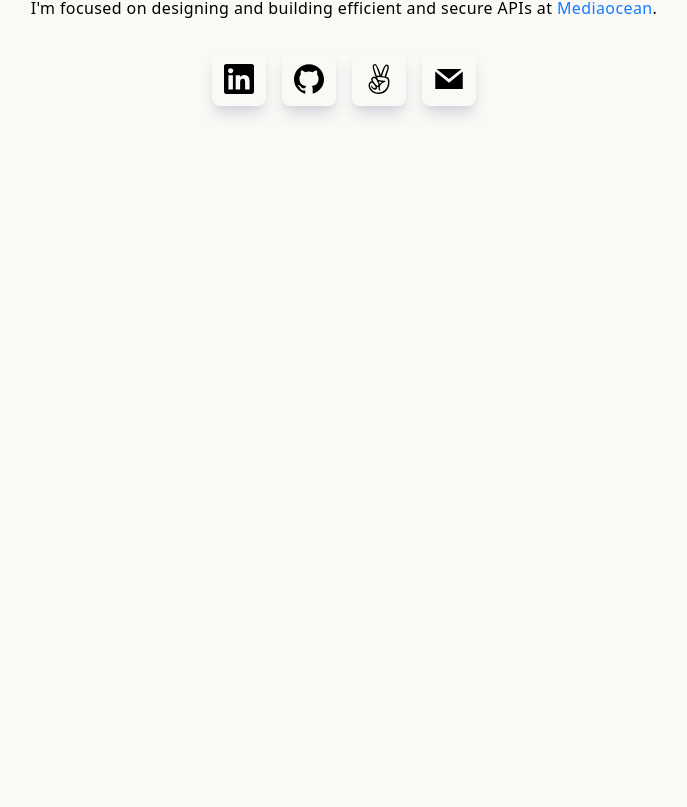
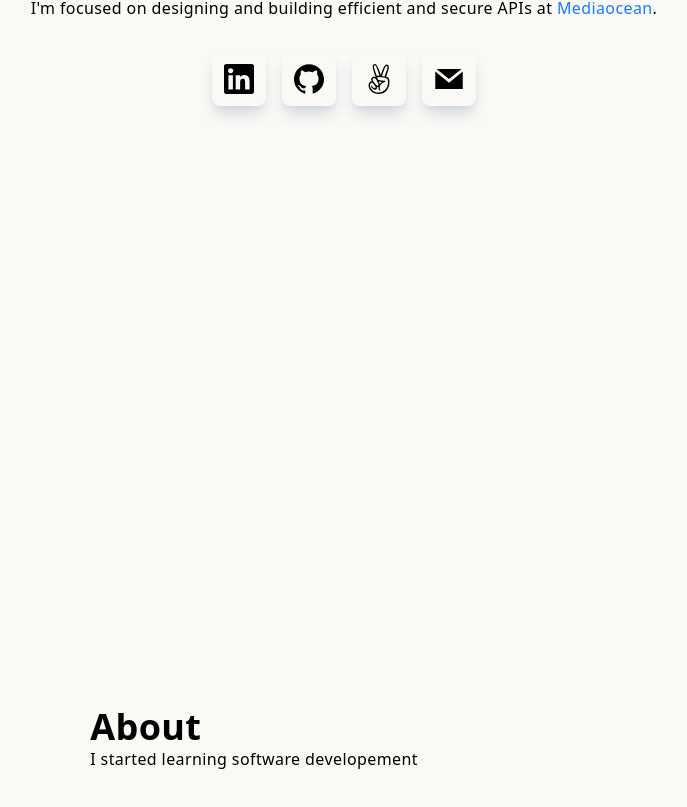
Before and after one commit to Mark-Donohue/personal-website-v3, a Next.js app: page / in a window 1280 px wide. Shown: the part 461-1268 px from the top of the page, without its empty margins (296-983 px from the left). Before the commit the page ends 800 px from the top, so only its background shows below. Built offline with nearby package versions, Linux system fonts and the light colour scheme.

Commit message:
Start about section

```diff
--- a/components/About.jsx
+++ b/components/About.jsx
@@ -0,0 +1,20 @@
+import React from "react";
+
+const About = () => {
+  return (
+    <div className="w-full md:h-screen p-2 flex items-center py-16">
+      <div className="max-w-[1240px] m-auto md:grid grid-cols-3 gap-8">
+        <div className="col-span-2">
+          <h2>About</h2>
+          <p>I started learning software developement</p>
+
+        </div>
+        <div>
+
+        </div>
+      </div>
+    </div>
+  )
+};
+
+export default About;
--- a/components/Main.jsx
+++ b/components/Hero.jsx
@@ -2,7 +2,7 @@
 import { GrMail } from "react-icons/gr";
 import { SiLinkedin, SiGithub, SiAngellist } from "react-icons/si";
 
-const Main = () => {
+const Hero = () => {
   return (
     <div className="w-full h-screen text-center pt-16">
       <div className="max-w-[1240px] w-full h-full mx-auto p-2 pt-2 flex justify-center items-center">
@@ -45,4 +45,4 @@
   );
 };
 
-export default Main;
+export default Hero;
--- a/pages/index.js
+++ b/pages/index.js
@@ -1,11 +1,13 @@
-import Main from "@/components/Main";
+import Hero from "@/components/Hero";
 import Navigation from "@/components/Navigation";
+import About from "@/components/About";
 
 export default function Home() {
   return (
     <main>
       <Navigation />
-      <Main />
+      <Hero />
+      <About />
     </main>
   );
 }
```
